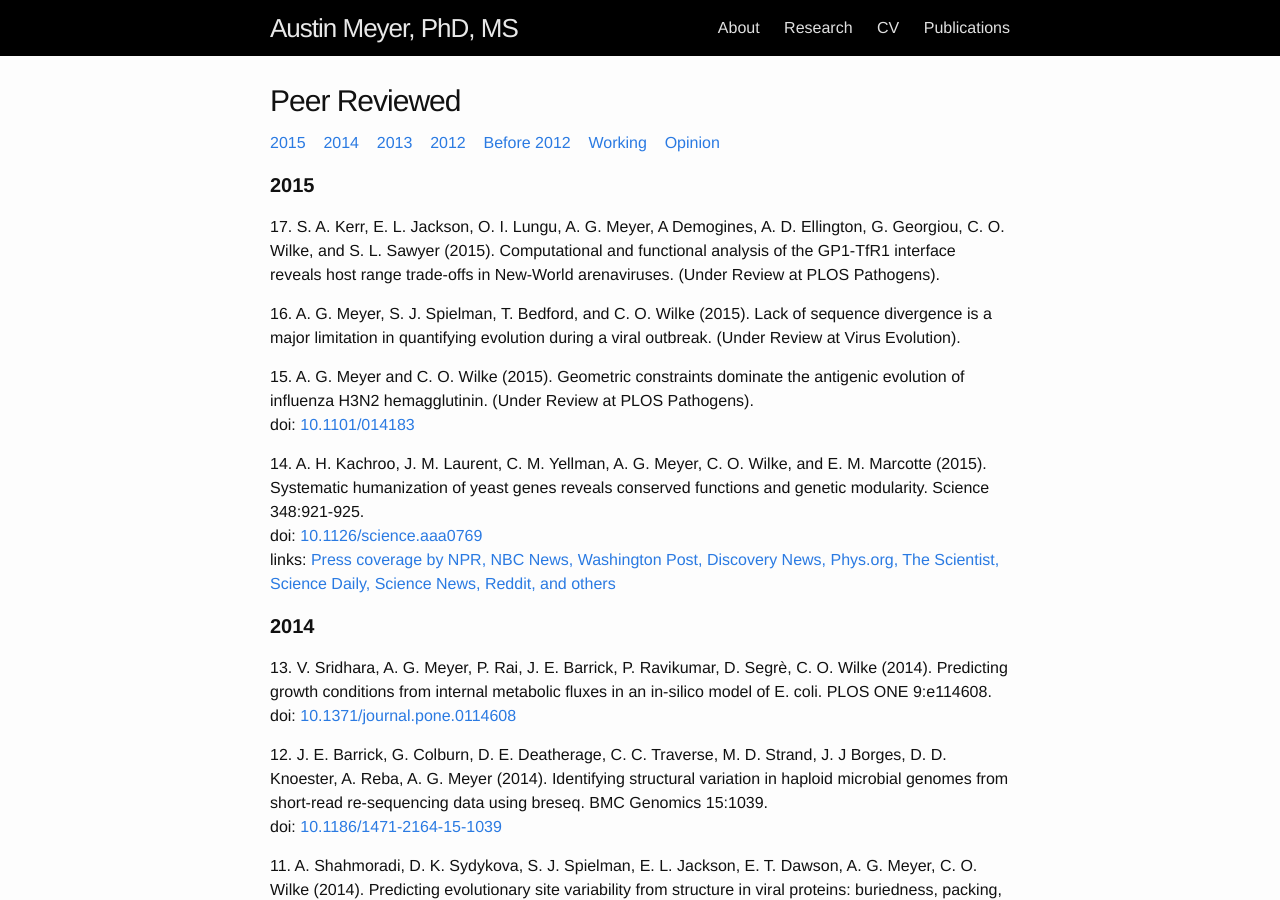
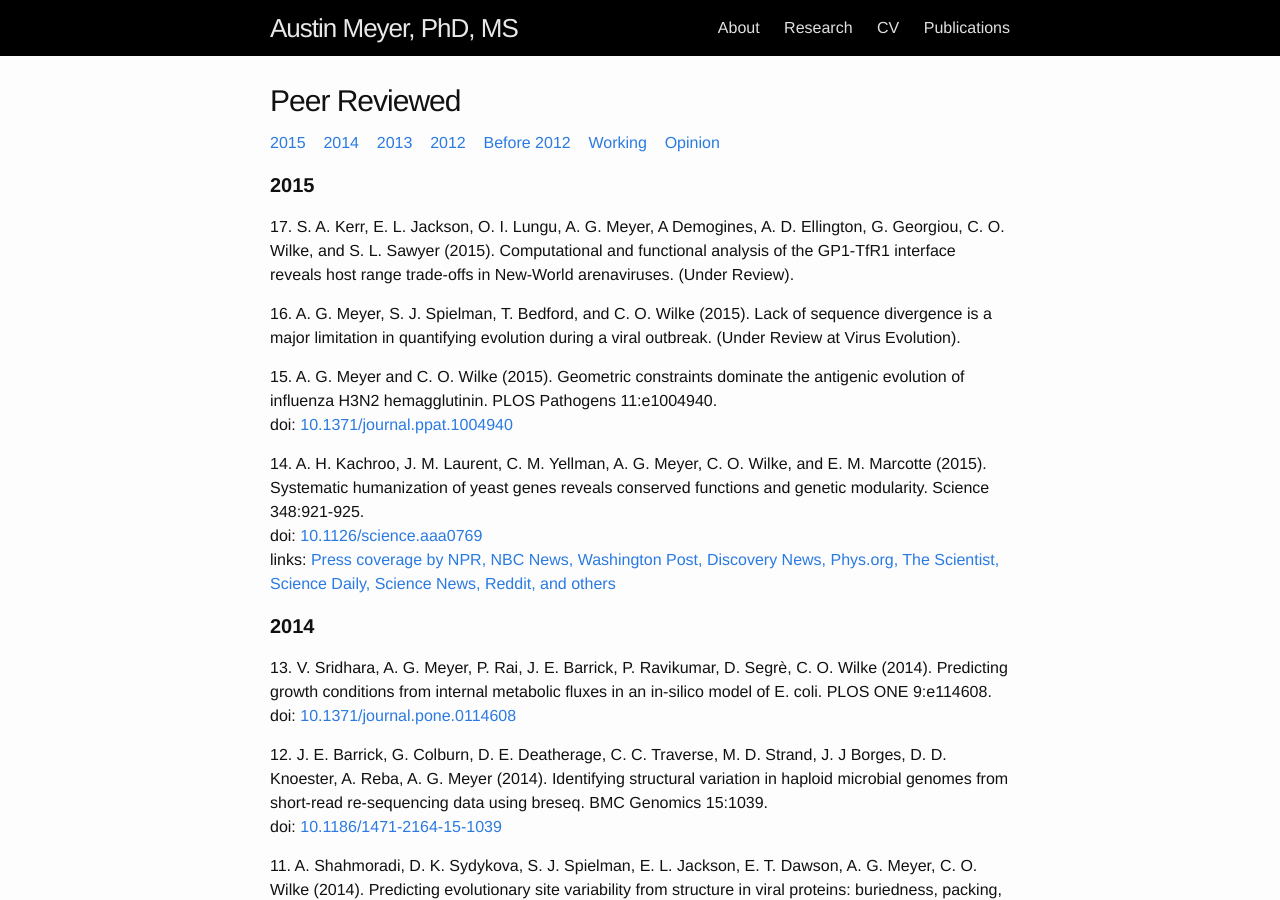
Before and after one commit to ausmeyer/ausmeyer.github.io, a Jekyll site: the page built from publications.html, in a window 1280 px wide and 900 px high. Built offline with Jekyll 4.4.1, drawn with Linux system fonts in a browser that asks for light colours.

Commit message:
Unveiling plos pathogens paper.

```diff
--- a/_data/peer_review.yml
+++ b/_data/peer_review.yml
@@ -1,7 +1,7 @@
 - author: S. A. Kerr, E. L. Jackson, O. I. Lungu, A. G. Meyer, A Demogines, A. D. Ellington, G. Georgiou, C. O. Wilke, and S. L. Sawyer
   year: 2015
   title: Computational and functional analysis of the GP1-TfR1 interface reveals host range trade-offs in New-World arenaviruses
-  ref: "(Under Review at PLOS Pathogens)"
+  ref: "(Under Review)"
 
 - author: A. G. Meyer, S. J. Spielman, T. Bedford, and C. O. Wilke
   year: 2015
@@ -11,8 +11,8 @@
 - author: A. G. Meyer and C. O. Wilke
   year: 2015
   title: Geometric constraints dominate the antigenic evolution of influenza H3N2 hemagglutinin
-  ref: "(Under Review at PLOS Pathogens)"
-  doi: 10.1101/014183
+  ref: "PLOS Pathogens 11:e1004940"
+  doi: 10.1371/journal.ppat.1004940
 
 - author: A. H. Kachroo, J. M. Laurent, C. M. Yellman, A. G. Meyer, C. O. Wilke, and E. M. Marcotte
   year: 2015
```
